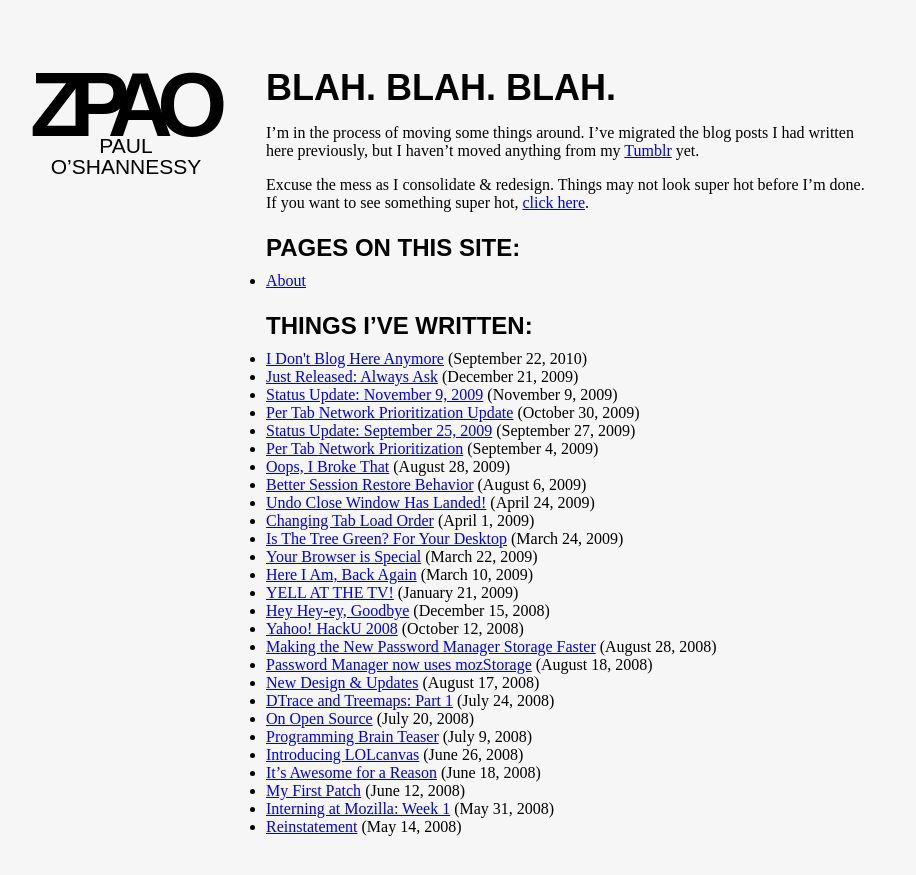
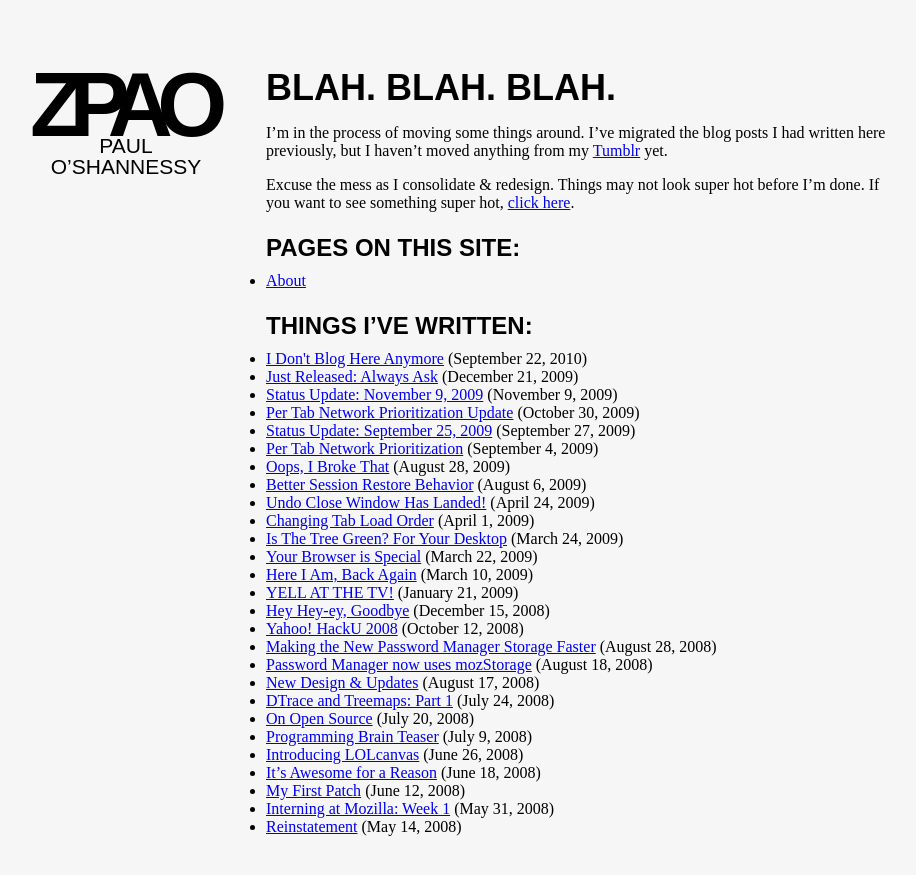
Before and after one commit to zpao/zpao.com, a Jekyll site: the page built from index.markdown, in a window 1280 px wide. Shown: the top 875 px of the page, without its empty margins (34-950 px from the left). Built offline with Jekyll 4.4.1, drawn with Linux system fonts in a browser that asks for light colours.

Commit message:
go wide! slightly wider content area to match most media embeds (flickr, easy youtube)

```diff
--- a/_css/backtothefuture.less
+++ b/_css/backtothefuture.less
@@ -69,7 +69,7 @@ header#top-dog {
 
 
 section#content {
-  width: 600px;
+  width: 640px;
   margin: 70px 0 50px 300px;
 }
 
--- a/css/backtothefuture.css
+++ b/css/backtothefuture.css
@@ -71,7 +71,7 @@ header#top-dog nav a {
   text-decoration: none;
 }
 section#content {
-  width: 600px;
+  width: 640px;
   margin: 70px 0 50px 300px;
 }
 article h1,
```
